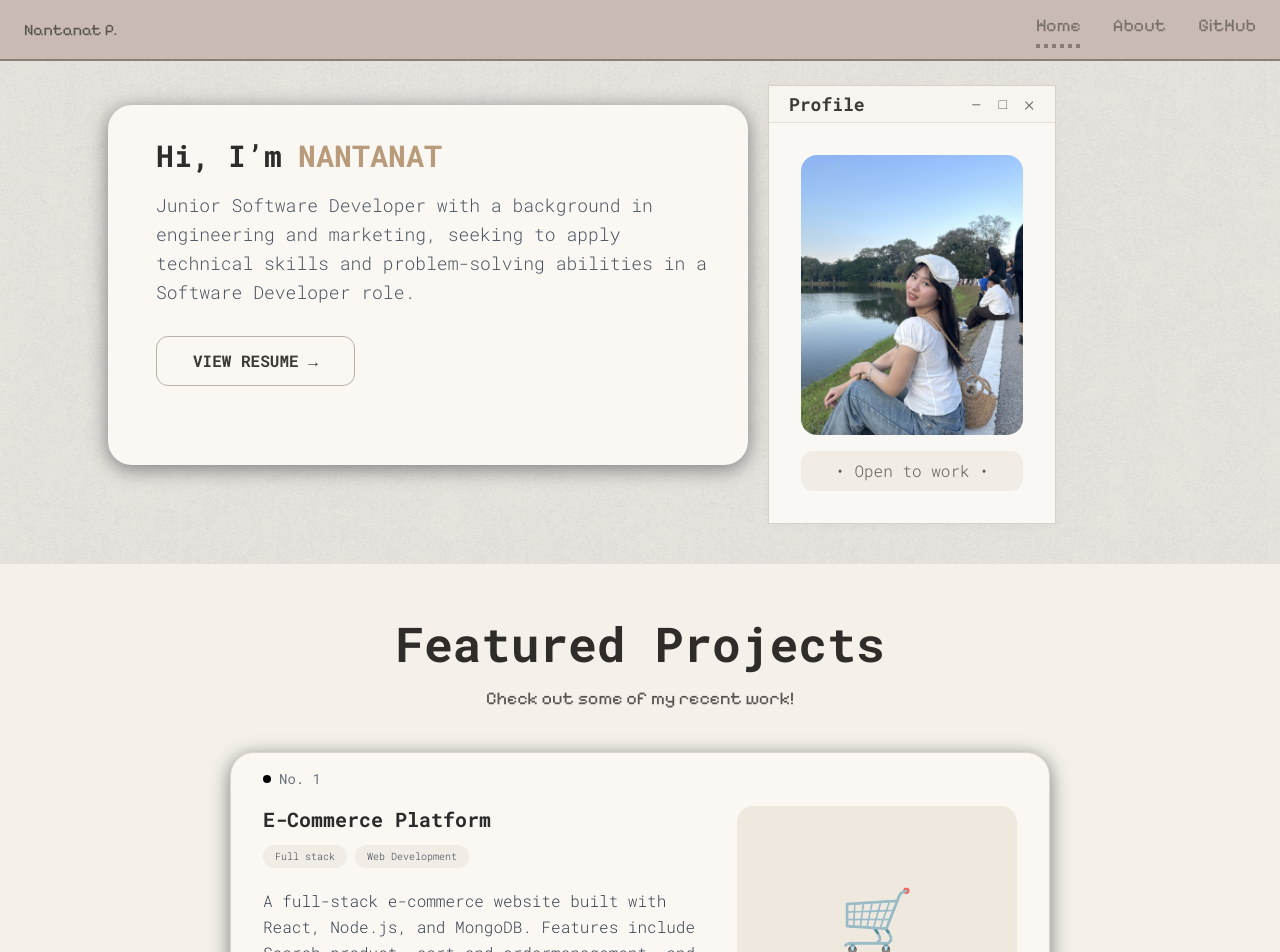
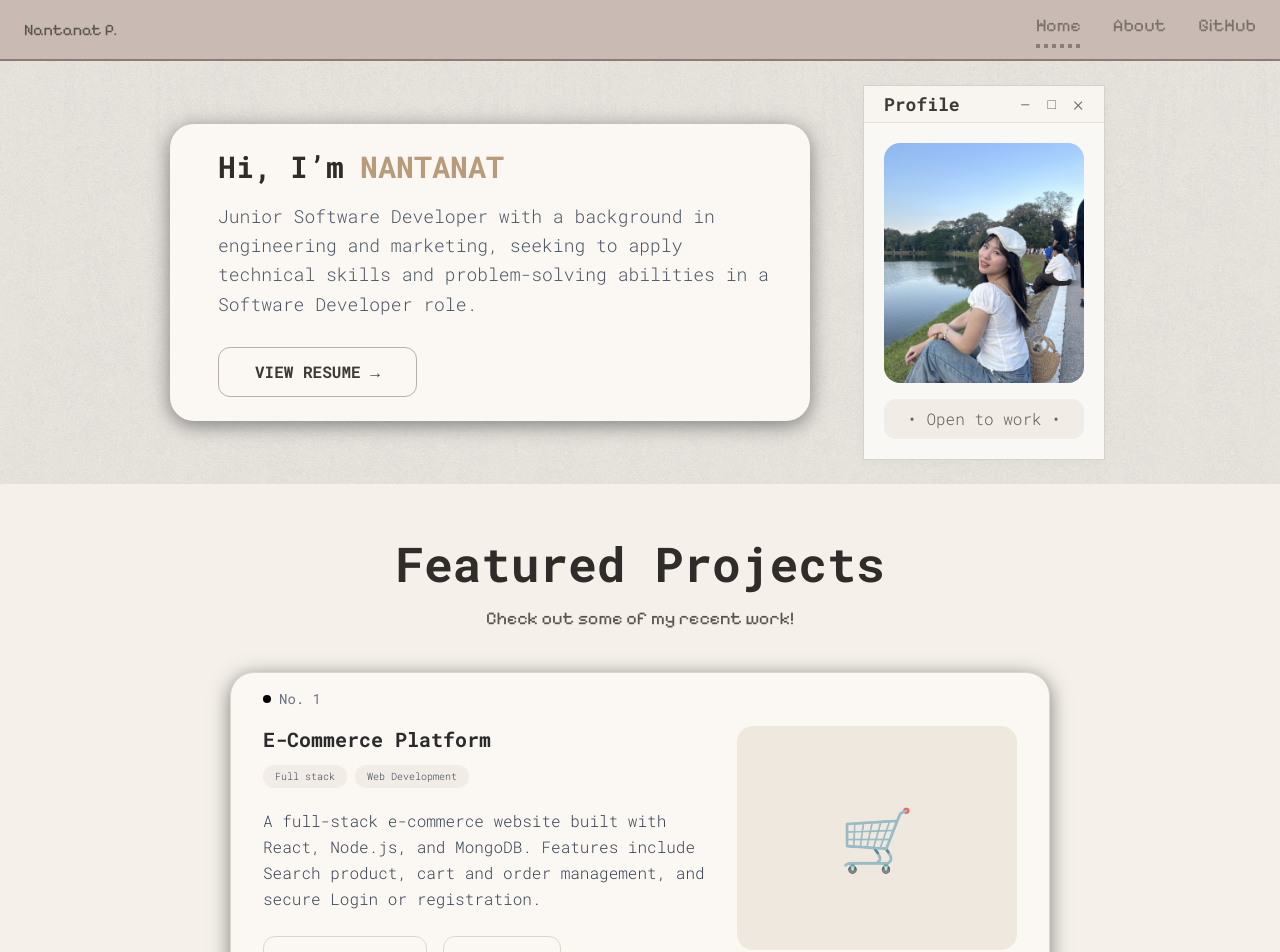
Before and after one commit to Nantanat-Poyomratanasin/personal-portfolio, a React (Vite) app: page / in a window 1280 px wide. Shown: the top 952 px of the page. Built offline with nearby package versions, Linux system fonts and the light colour scheme; a web font is replaced by a local one.

Commit message:
Edit Style

```diff
--- a/src/components/Hero.jsx
+++ b/src/components/Hero.jsx
@@ -9,13 +9,12 @@ export default function HeroSection({ name, title, summary, resumeLink }) {
       shadow-soft
       pl-12
       pr-8
-      pt-8
-      pb-2
-      mt-11
-      ml-14
+      pt-6
+      py-6
+      ml-16
       gap-3
       items-start
-      max-h-[360px]
+      max-h-[320px]
       max-w-[640px]
       flex
       flex-col
--- a/src/components/ProfileCard.jsx
+++ b/src/components/ProfileCard.jsx
@@ -9,8 +9,8 @@ export default function ProfileCard() {
         src={profileImage}
         alt="profile"
         className="
-          w-[240px]
-          h-[280px]
+          w-[200px]
+          h-[240px]
           object-cover
           rounded-2xl
         "
--- a/src/components/WindowCard.jsx
+++ b/src/components/WindowCard.jsx
@@ -1,6 +1,6 @@
 export default function WindowCard({ title, children, className = "" }) {
   return (
-    <div className="pr-8 py-6 mr-5 max-w-[320px] ">
+    <div className="pr-5 py-6  max-w-[280px]">
       <div
         className={`
         bg-[#FAF8F4]
@@ -75,7 +75,7 @@ export default function WindowCard({ title, children, className = "" }) {
         </div>
 
         {/* content */}
-        <div className="p-8">{children}</div>
+        <div className="p-5">{children}</div>
       </div>
     </div>
   );
--- a/src/pages/Home.jsx
+++ b/src/pages/Home.jsx
@@ -12,7 +12,7 @@ export default function Home() {
       tags: ["Full stack", "Web Development"],
       // category: "End-to-end",
       description:
-        "A full-stack e-commerce website built with React, Node.js, and MongoDB. Features include Search product, cart and ordermanagement, and secure Login or registration.",
+        "A full-stack e-commerce website built with React, Node.js, and MongoDB. Features include Search product, cart and order management, and secure Login or registration.",
       viewLink: "https://group-project-03-sprint-02-oalifxv36.vercel.app/",
       githubLink:
         "https://github.com/Nantanat-Poyomratanasin/group_project_03_sprint_02.git",
@@ -41,7 +41,7 @@ export default function Home() {
 
   return (
     <div className="font-body">
-      <div className="max-w-[1180px]  grid grid-cols-1 lg:grid-cols-[max-content_360px] gap-5 justify-center">
+      <div className="max-w-[1080px] mx-auto grid grid-cols-1 lg:grid-cols-[max-content_360px] gap-1 items-center justify-center justify-items-center">
         <Hero
           name={profileData.name}
           title={profileData.title}
@@ -53,10 +53,10 @@ export default function Home() {
       </div>
 
       {/* Featured Projects Section */}
-      <section style={{ backgroundColor: "#F5F1EA" }} className="mt-4 relative">
+      <section style={{ backgroundColor: "#F5F1EA" }} className="relative">
         <div className="max-w-[920px] mx-auto py-14">
           {/* heading */}
-          <div className=" text-center mb-15">
+          <div className="text-center mb-15">
             <h2 className="text-5xl font-black" style={{ color: "#2F2C29" }}>
               Featured Projects
             </h2>
@@ -92,7 +92,6 @@ export default function Home() {
           style={{
             fontFamily: "'Pixelify Sans', sans-serif",
             fontWeight: 400,
-
             color: "#5a5450",
           }}
         >
@@ -101,11 +100,8 @@ export default function Home() {
 
         <div className="flex gap-6 justify-center flex-wrap max-w-2xl mx-auto my-4">
           <SocialCard title="LinkedIn" href={profileData.linkedin} />
-
           <SocialCard title="GitHub" href={profileData.github} />
-
           <SocialCard title="Email" href={`mailto:${profileData.email}`} />
-
           {/* <SocialCard title="Contact" href={`tel:${profileData.phone}`} /> */}
         </div>
       </section>
```
